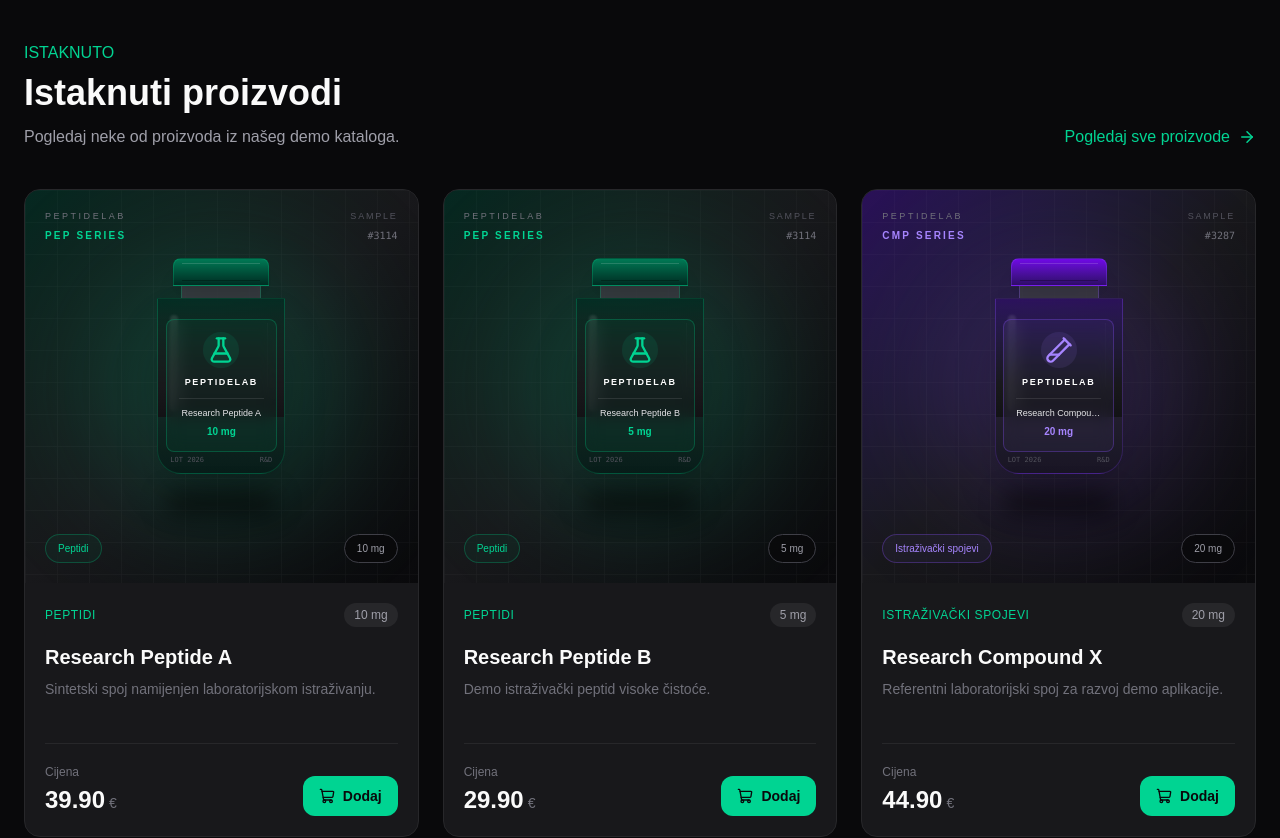
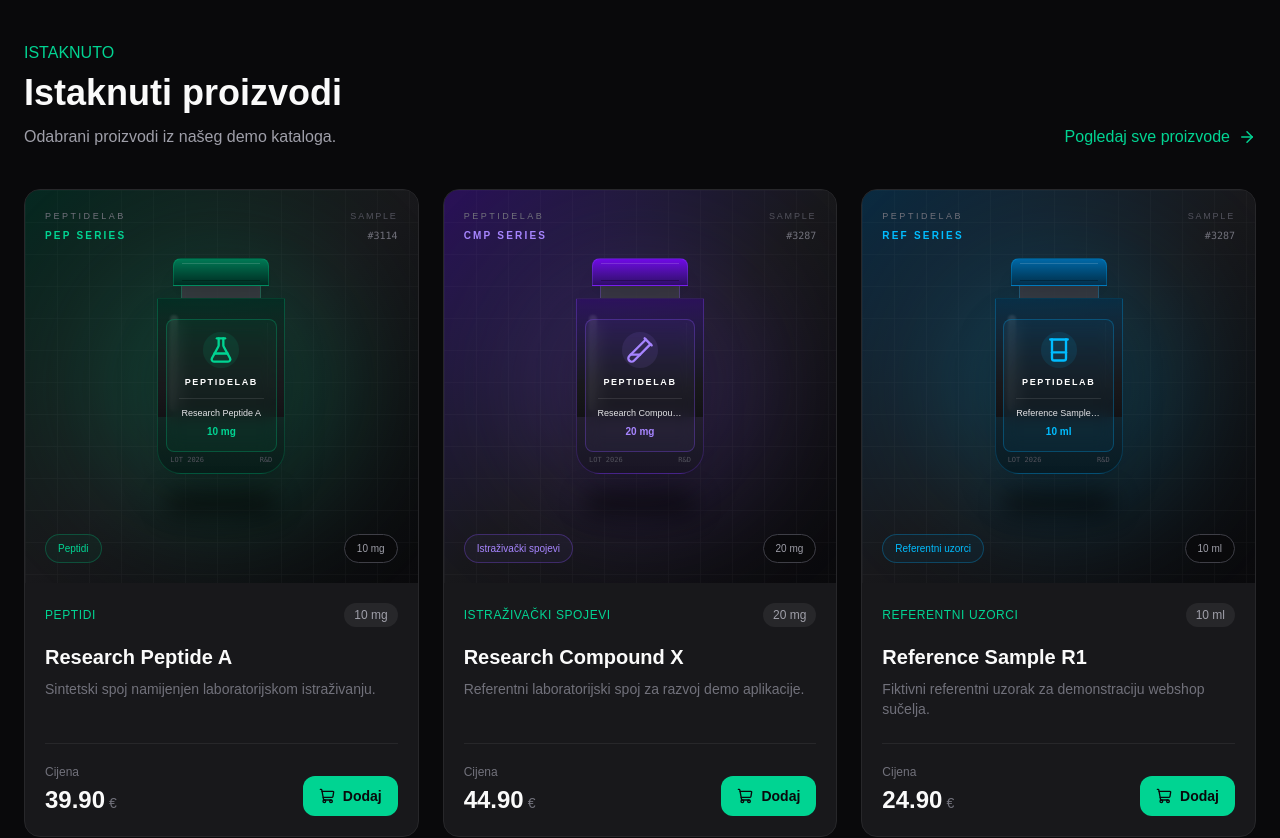
Before and after one commit to VrachoxWizard/peptids-shop, a React (Vite) app: page / in a window 1280 px wide. Shown: the part 1140-1978 px from the top of the page. Built offline with nearby package versions, Linux system fonts and the light colour scheme.

Commit message:
Add featured product system

```diff
--- a/src/data/products.ts
+++ b/src/data/products.ts
@@ -10,6 +10,7 @@ export const products: Product[] = [
     amount: "10 mg",
     price: 39.9,
     image: "/images/product-placeholder.png",
+    featured: true,
   },
   {
     id: 2,
@@ -30,6 +31,7 @@ export const products: Product[] = [
     amount: "20 mg",
     price: 44.9,
     image: "/images/product-placeholder.png",
+    featured: true,
   },
   {
     id: 4,
@@ -60,6 +62,7 @@ export const products: Product[] = [
     amount: "10 ml",
     price: 24.9,
     image: "/images/product-placeholder.png",
+    featured: true,
   },
   {
     id: 7,
--- a/src/pages/Home.tsx
+++ b/src/pages/Home.tsx
@@ -1,12 +1,17 @@
-import { ArrowRight } from "lucide-react";
-import { FlaskConical, TestTubeDiagonal, Beaker } from "lucide-react";
+import {
+  ArrowRight,
+  Beaker,
+  FlaskConical,
+  TestTubeDiagonal,
+} from "lucide-react";
+
 import { Link } from "react-router-dom";
 
 import ProductCard from "../components/product/ProductCard";
 import { products } from "../data/products";
 
 export default function Home() {
-  const featuredProducts = products.slice(0, 3);
+  const featuredProducts = products.filter((product) => product.featured);
 
   return (
     <main>
@@ -116,7 +121,7 @@ export default function Home() {
             </h2>
 
             <p className="text-zinc-400 mt-3">
-              Pogledaj neke od proizvoda iz našeg demo kataloga.
+              Odabrani proizvodi iz našeg demo kataloga.
             </p>
           </div>
 
--- a/src/types/product.ts
+++ b/src/types/product.ts
@@ -7,4 +7,5 @@ export type Product = {
   amount: string;
   price: number;
   image: string;
+  featured?: boolean;
 };
```
